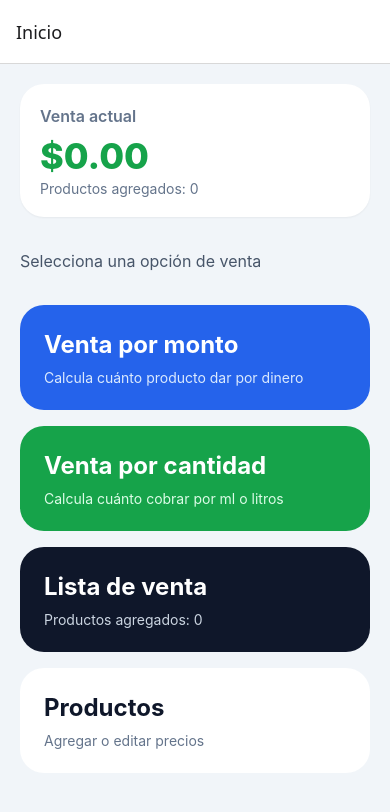
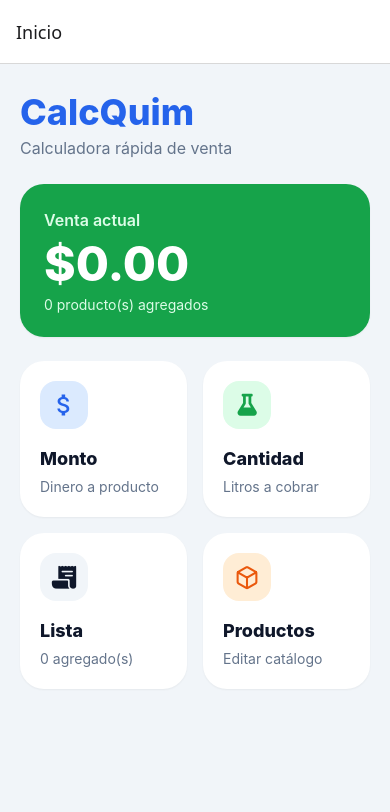
Before and after one commit to PalomaRmMz/calcQuim, a React Native app: screen / in a window 390 px wide. Shown: the top 812 px of the page. Built offline with nearby package versions, Linux system fonts and the light colour scheme.

Commit message:
se actualiza homescreen

```diff
--- a/src/screens/HomeScreen.js
+++ b/src/screens/HomeScreen.js
@@ -1,80 +1,125 @@
+import { SafeAreaView } from "react-native-safe-area-context";
 import { View, Text, Pressable } from "react-native";
-import { SafeAreaView } from "react-native-safe-area-context";
+import { MaterialIcons, FontAwesome5, Ionicons, Feather, } from "@expo/vector-icons";
 import { calculateTotalSales } from "../utils/salesCalculations";
 
 export default function HomeScreen({ navigation, salesList }) {
+    const totalSales = calculateTotalSales(salesList);
 
-    const totalSales = calculateTotalSales(salesList);
+    function DashboardButton({
+        title,
+        subtitle,
+        icon,
+        iconColor,
+        bgColor,
+        onPress,
+    }) {
+        return (
+            <Pressable
+                onPress={onPress}
+                className="flex-1 rounded-3xl bg-white p-5 shadow-sm"
+            >
+                <View
+                    className={`mb-4 h-12 w-12 items-center justify-center rounded-2xl ${bgColor}`}
+                >
+                    {icon}
+                </View>
+
+                <Text className="text-lg font-extrabold text-slate-900">
+                    {title}
+                </Text>
+
+                <Text className="mt-1 text-sm text-slate-500">
+                    {subtitle}
+                </Text>
+            </Pressable>
+        );
+    }
 
     return (
         <SafeAreaView className="flex-1 bg-slate-100">
             <View className="flex-1 p-5">
-                <View className="mb-6 rounded-3xl bg-white p-5 shadow-sm">
-                    <Text className="text-base font-semibold text-slate-500">
+                <Text className="mt-2 text-4xl font-extrabold text-blue-600">
+                    CalcQuim
+                </Text>
+
+                <Text className="mt-1 text-base text-slate-500">
+                    Calculadora rápida de venta
+                </Text>
+
+                <View className="my-6 rounded-3xl bg-green-600 p-6 shadow-sm">
+                    <Text className="text-base font-semibold text-green-100">
                         Venta actual
                     </Text>
 
-                    <Text className="mt-2 text-4xl font-extrabold text-green-600">
+                    <Text className="mt-2 text-5xl font-extrabold text-white">
                         ${totalSales.toFixed(2)}
                     </Text>
 
-                    <Text className="mt-1 text-slate-500">
-                        Productos agregados: {salesList.length}
+                    <Text className="mt-2 text-green-100">
+                        {salesList.length} producto(s) agregados
                     </Text>
                 </View>
 
-                <Text className="mb-8 mt-2 text-base text-slate-600">
-                    Selecciona una opción de venta
-                </Text>
+                <View className="mb-4 flex-row gap-4">
+                    <DashboardButton
+                        title="Monto"
+                        subtitle="Dinero a producto"
+                        bgColor="bg-blue-100"
+                        icon={
+                            <MaterialIcons
+                                name="attach-money"
+                                size={28}
+                                color="#2563eb"
+                            />
+                        }
+                        onPress={() => navigation.navigate("Calculator")}
+                    />
 
-                <Pressable
-                    onPress={() => navigation.navigate("Calculator")}
-                    className="mb-4 rounded-3xl bg-blue-600 p-6"
-                >
-                    <Text className="text-2xl font-bold text-white">
-                        Venta por monto
-                    </Text>
-                    <Text className="mt-2 text-blue-100">
-                        Calcula cuánto producto dar por dinero
-                    </Text>
-                </Pressable>
+                    <DashboardButton
+                        title="Cantidad"
+                        subtitle="Litros a cobrar"
+                        bgColor="bg-green-100"
+                        icon={
+                            <FontAwesome5
+                                name="flask"
+                                size={22}
+                                color="#16a34a"
+                            />
+                        }
+                        onPress={() => navigation.navigate("AddSale")}
+                    />
+                </View>
 
-                <Pressable
-                    onPress={() => navigation.navigate("AddSale")}
-                    className="mb-4 rounded-3xl bg-green-600 p-6"
-                >
-                    <Text className="text-2xl font-bold text-white">
-                        Venta por cantidad
-                    </Text>
-                    <Text className="mt-2 text-green-100">
-                        Calcula cuánto cobrar por ml o litros
-                    </Text>
-                </Pressable>
+                <View className="flex-row gap-4">
+                    <DashboardButton
+                        title="Lista"
+                        subtitle={`${salesList.length} agregado(s)`}
+                        bgColor="bg-slate-100"
+                        icon={
+                            <Ionicons
+                                name="receipt"
+                                size={26}
+                                color="#0f172a"
+                            />
+                        }
+                        onPress={() => navigation.navigate("SalesList")}
+                    />
 
-                <Pressable
-                    onPress={() => navigation.navigate("SalesList")}
-                    className="rounded-3xl bg-slate-900 p-6"
-                >
-                    <Text className="text-2xl font-bold text-white">
-                        Lista de venta
-                    </Text>
-                    <Text className="mt-2 text-slate-300">
-                        Productos agregados: {salesList.length}
-                    </Text>
-                </Pressable>
-
-                <Pressable
-                    onPress={() => navigation.navigate("ProductsAdmin")}
-                    className="mt-4 rounded-3xl bg-white p-6"
-                >
-                    <Text className="text-2xl font-bold text-slate-900">
-                        Productos
-                    </Text>
-
-                    <Text className="mt-2 text-slate-500">
-                        Agregar o editar precios
-                    </Text>
-                </Pressable>
+                    <DashboardButton
+                        title="Productos"
+                        subtitle="Editar catálogo"
+                        bgColor="bg-orange-100"
+                        icon={
+                            <Feather
+                                name="box"
+                                size={25}
+                                color="#ea580c"
+                            />
+                        }
+                        onPress={() => navigation.navigate("ProductsAdmin")}
+                    />
+                </View>
             </View>
         </SafeAreaView>
     );
```
